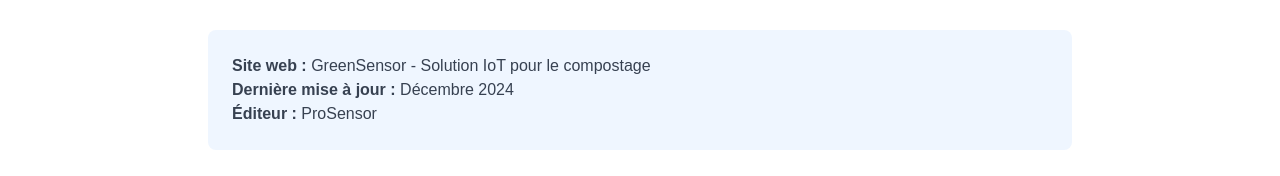
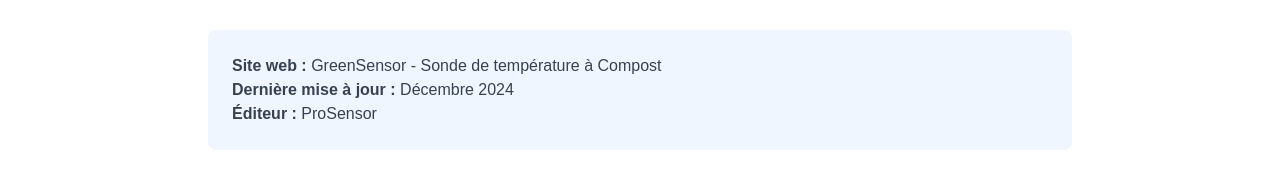
Before and after one commit to Prosensor/GreenSensor, a Next.js app: page /mentions-legales in a window 1280 px wide. Shown: the part 202-378 px from the top of the page. Built offline with nearby package versions, Linux system fonts and the light colour scheme.

Commit message:
Change all Solution IoT

```diff
--- a/app/mentions-legales/page.tsx
+++ b/app/mentions-legales/page.tsx
@@ -44,7 +44,7 @@
 
           <div className="bg-blue-50 p-6 rounded-lg mb-8">
             <p className="text-gray-700 mb-0">
-              <strong>Site web :</strong> GreenSensor - Solution IoT pour le compostage<br />
+              <strong>Site web :</strong> GreenSensor - Sonde de température à Compost<br />
               <strong>Dernière mise à jour :</strong> Décembre 2024<br />
               <strong>Éditeur :</strong> ProSensor
             </p>
```
Also changed, not shown: public/llms.txt.
